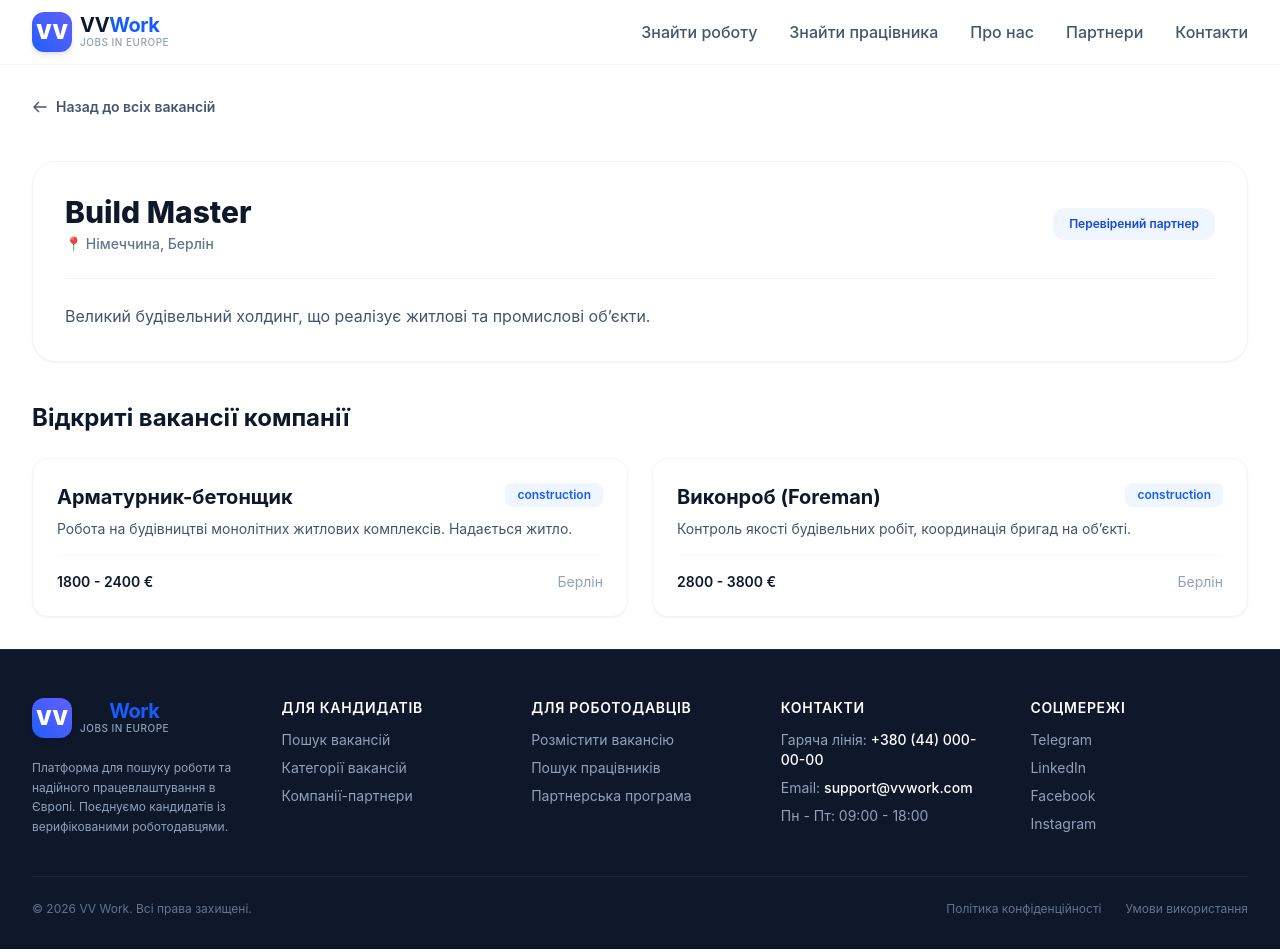
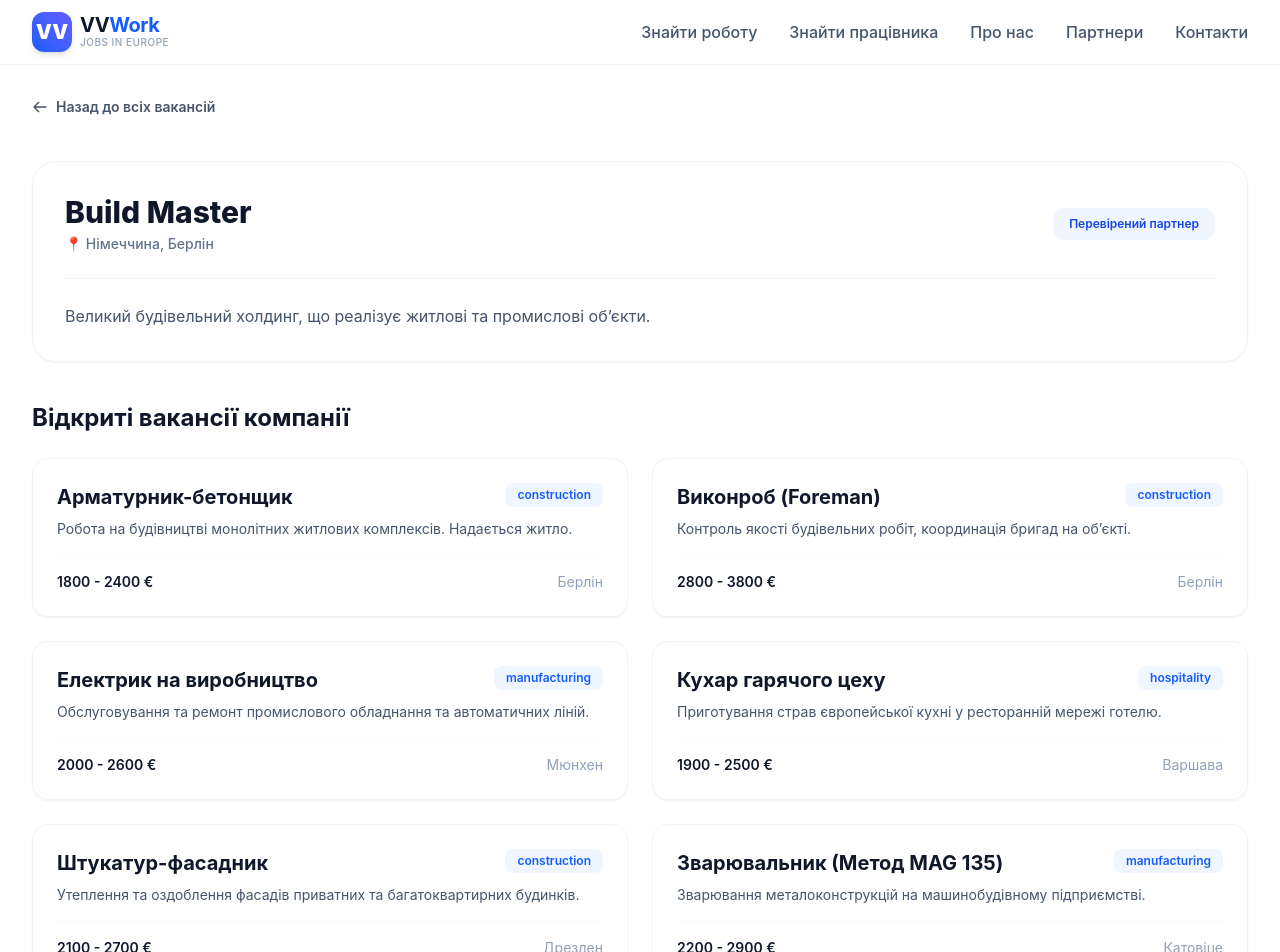
Before and after one commit to xovrashok/vv-work-platform, a React (Vite) app: page /partners/build-master in a window 1280 px wide. Shown: the top 952 px of the page. Built offline with nearby package versions, Linux system fonts and the light colour scheme.

Commit message:
feat: extract JobList component and implement load more pagination

```diff
--- /dev/null
+++ b/src/components/jobs/JobList.tsx
@@ -0,0 +1,84 @@
+import { useState } from "react";
+import type { Job } from "../../types/api";
+import { CardSkeleton } from "../ui/Skeleton";
+import ErrorState from "../ui/ErrorState";
+import JobCard from "./JobCard";
+
+interface JobListProps {
+  jobs?: Job[];
+  isLoading: boolean;
+  error: string | null;
+  onRetry: () => void;
+  ITEMS_PER_PAGE?: number;
+}
+
+const JobList = ({
+  jobs,
+  isLoading,
+  error,
+  onRetry,
+  ITEMS_PER_PAGE = 6,
+}: JobListProps) => {
+  const [visibleCount, setVisibleCount] = useState(ITEMS_PER_PAGE);
+  const [prevJobs, setPrevJobs] = useState(jobs);
+
+  if (jobs !== prevJobs) {
+    setPrevJobs(jobs);
+    setVisibleCount(ITEMS_PER_PAGE);
+  }
+
+  if (isLoading) {
+    return (
+      <div className="grid grid-cols-1 md:grid-cols-2 gap-6">
+        <CardSkeleton />
+        <CardSkeleton />
+        <CardSkeleton />
+        <CardSkeleton />
+      </div>
+    );
+  }
+
+  if (error) {
+    return <ErrorState onRetry={onRetry} />;
+  }
+
+  if (!jobs || jobs.length === 0) {
+    return (
+      <div className="text-center py-12 bg-slate-50 rounded-2xl">
+        <p className="text-slate-500 font-medium">
+          Нічого не знайдено за вашим запитом.
+        </p>
+      </div>
+    );
+  }
+
+  const visibleJobs = jobs.slice(0, visibleCount);
+  const hasMore = visibleCount < jobs.length;
+
+  const handleLoadMore = () => {
+    setVisibleCount((prev) => prev + ITEMS_PER_PAGE);
+  };
+
+  return (
+    <div className="space-y-8">
+      <div className="grid grid-cols-1 md:grid-cols-2 gap-6">
+        {visibleJobs.map((job) => (
+          <JobCard key={job.id} job={job} />
+        ))}
+      </div>
+
+      {hasMore && (
+        <div className="text-center pt-4">
+          <button
+            onClick={handleLoadMore}
+            className="px-6 py-3 bg-slate-100 hover:bg-slate-200 text-slate-700 font-semibold rounded-xl transition-colors cursor-pointer"
+          >
+            Показати ще
+          </button>
+        </div>
+      )}
+    </div>
+  );
+};
+
+export default JobList;
--- a/src/data/mockData.ts
+++ b/src/data/mockData.ts
@@ -46,7 +46,7 @@
     partnerId: 1,
     category: "it",
     salary: "2500 - 3500 €",
-    location: "Варшава / Ввіддалено",
+    location: "Варшава / Віддалено",
     description:
       "Розробка сучасних веб-інтерфейсів для масштабованої SaaS-платформи.",
     type: "Повна зайнятість",
@@ -105,4 +105,113 @@
       "Робота на сучасному автоматизованому складі товарів народного споживання.",
     type: "Змінний графік",
   },
+  {
+    id: 107,
+    title: "QA Automation Engineer (Python)",
+    partnerId: 1,
+    category: "it",
+    salary: "2200 - 3100 €",
+    location: "Віддалено",
+    description: "Автоматизація тестування REST API та веб-додатків на Python.",
+    type: "Повна зайнятість",
+  },
+  {
+    id: 108,
+    title: "Електрик на виробництво",
+    partnerId: 2,
+    category: "manufacturing",
+    salary: "2000 - 2600 €",
+    location: "Мюнхен",
+    description:
+      "Обслуговування та ремонт промислового обладнання та автоматичних ліній.",
+    type: "Повна зайнятість",
+  },
+  {
+    id: 109,
+    title: "Складський робочий",
+    partnerId: 3,
+    category: "logistics",
+    salary: "1400 - 1800 €",
+    location: "Брно",
+    description:
+      "Комплектування замовлень за сканером, сортування та пакування товарів.",
+    type: "Змінний графік",
+  },
+  {
+    id: 110,
+    title: "Кухар гарячого цеху",
+    partnerId: 2,
+    category: "hospitality",
+    salary: "1900 - 2500 €",
+    location: "Варшава",
+    description:
+      "Приготування страв європейської кухні у ресторанній мережі готелю.",
+    type: "Повна зайнятість",
+  },
+  {
+    id: 111,
+    title: "Штукатур-фасадник",
+    partnerId: 2,
+    category: "construction",
+    salary: "2100 - 2700 €",
+    location: "Дрезден",
+    description:
+      "Утеплення та оздоблення фасадів приватних та багатоквартирних будинків.",
+    type: "Повна зайнятість",
+  },
+  {
+    id: 112,
+    title: "Водій кур'єр (Категорія B)",
+    partnerId: 3,
+    category: "drivers",
+    salary: "1700 - 2200 €",
+    location: "Вроцлав",
+    description:
+      "Доставка поштових відправлень та посилок по місту на авто компанії.",
+    type: "Повна зайнятість",
+  },
+  {
+    id: 113,
+    title: "UI/UX Designer",
+    partnerId: 1,
+    category: "it",
+    salary: "2300 - 3200 €",
+    location: "Віддалено",
+    description:
+      "Проектування користувацьких інтерфейсів та створення дизайн-систем у Figma.",
+    type: "Гнучкий графік",
+  },
+  {
+    id: 114,
+    title: "Зварювальник (Метод MAG 135)",
+    partnerId: 2,
+    category: "manufacturing",
+    salary: "2200 - 2900 €",
+    location: "Катовіце",
+    description:
+      "Зварювання металоконструкцій на машинобудівному підприємстві.",
+    type: "Повна зайнятість",
+  },
+  {
+    id: 115,
+    title: "Адміністратор рецепції",
+    partnerId: 1,
+    category: "hospitality",
+    salary: "1500 - 1900 €",
+    location: "Краків",
+    description:
+      "Поселення гостей, консультація та реєстрація у системі готелю.",
+    type: "Змінний графік",
+  },
+  {
+    id: 116,
+    title: "Диспетчер-логіст",
+    partnerId: 3,
+    category: "logistics",
+    salary: "1800 - 2400 €",
+    location: "Прага",
+    description:
+      "Координація водіїв вантажівок, оптимізація маршрутів та обробка документів.",
+    type: "Повна зайнятість",
+  },
 ];
--- a/src/pages/HomePage.tsx
+++ b/src/pages/HomePage.tsx
@@ -3,8 +3,9 @@
 import { getPartners, getCategories, getJobs } from "../api";
 import { useFetch } from "../hooks/useFetch";
 import { useDebounce } from "../hooks/useDebounce";
-import Skeleton, { CardSkeleton } from "../components/ui/Skeleton";
+import Skeleton from "../components/ui/Skeleton";
 import ErrorState from "../components/ui/ErrorState";
+import JobList from "../components/jobs/JobList";
 
 const HomePage = () => {
   const [searchTerm, setSearchTerm] = useState("");
@@ -115,7 +116,7 @@
             <div className="flex flex-wrap gap-2">
               <button
                 onClick={() => setSelectedCategory(null)}
-                className={`px-4 py-2 rounded-xl text-sm font-medium transition-colors ${
+                className={`px-4 py-2 rounded-xl text-sm font-medium transition-colors cursor-pointer ${
                   selectedCategory === null
                     ? "bg-blue-600 text-white"
                     : "bg-slate-100 text-slate-600 hover:bg-slate-200"
@@ -127,7 +128,7 @@
                 <button
                   key={cat.id}
                   onClick={() => setSelectedCategory(cat.slug)}
-                  className={`px-4 py-2 rounded-xl text-sm font-medium transition-colors ${
+                  className={`px-4 py-2 rounded-xl text-sm font-medium transition-colors cursor-pointer ${
                     selectedCategory === cat.slug
                       ? "bg-blue-600 text-white"
                       : "bg-slate-100 text-slate-600 hover:bg-slate-200"
@@ -139,55 +140,12 @@
             </div>
           </div>
 
-          {isJobsLoading && (
-            <div className="grid grid-cols-1 md:grid-cols-2 gap-6">
-              <CardSkeleton />
-              <CardSkeleton />
-              <CardSkeleton />
-              <CardSkeleton />
-            </div>
-          )}
-
-          {jobsError && <ErrorState onRetry={refetchJobs} />}
-
-          {!isJobsLoading && !jobsError && (
-            <div className="grid grid-cols-1 md:grid-cols-2 gap-6">
-              {filteredJobs?.map((job) => (
-                <div
-                  key={job.id}
-                  className="p-6 bg-white border border-slate-100 rounded-2xl shadow-xs hover:shadow-md transition-all space-y-4 flex flex-col justify-between"
-                >
-                  <div className="space-y-2">
-                    <div className="flex justify-between items-start gap-4">
-                      <h3 className="text-xl font-bold text-slate-900">
-                        {job.title}
-                      </h3>
-                      <span className="px-3 py-1 bg-blue-50 text-blue-600 rounded-lg text-xs font-semibold whitespace-nowrap">
-                        {job.category}
-                      </span>
-                    </div>
-                    <p className="text-sm text-slate-600 line-clamp-2">
-                      {job.description}
-                    </p>
-                  </div>
-                  <div className="pt-4 border-t border-slate-50 flex items-center justify-between text-sm">
-                    <span className="font-semibold text-slate-900">
-                      {job.salary}
-                    </span>
-                    <span className="text-slate-400">{job.location}</span>
-                  </div>
-                </div>
-              ))}
-            </div>
-          )}
-
-          {!isJobsLoading && !jobsError && filteredJobs?.length === 0 && (
-            <div className="text-center py-12 bg-slate-50 rounded-2xl">
-              <p className="text-slate-500 font-medium">
-                Нічого не знайдено за вашим запитом.
-              </p>
-            </div>
-          )}
+          <JobList
+            jobs={filteredJobs}
+            isLoading={isJobsLoading}
+            error={jobsError}
+            onRetry={refetchJobs}
+          />
         </section>
       </div>
     </div>
```
